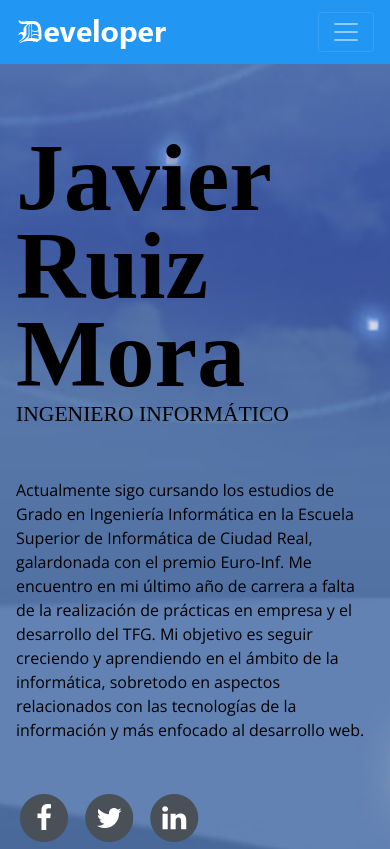
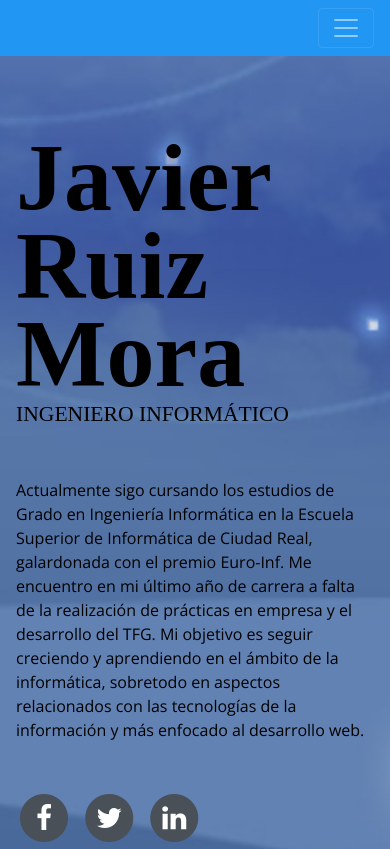
Before and after one commit to javierruizmora/javierruizmora, a plain HTML site: page index.html in a window 390 px wide. Shown: the top 849 px of the page. Drawn offline with nearby package versions, Linux system fonts and the light colour scheme; a web font is replaced by a local one.

Commit message:
Update index.html

```diff
--- a/index.html
+++ b/index.html
@@ -17,7 +17,6 @@ License URL: https://creativecommons.org/licenses/by/4.0/
     <meta name="description" content="">
     <meta name="author" content="">
 
-    <link rel="shortcut icon" href="img/favicon.ico">
     <title>Javier Ruiz Mora</title>
 
     <!-- Global stylesheets -->
@@ -34,7 +33,6 @@ License URL: https://creativecommons.org/licenses/by/4.0/
 
     <nav class="navbar navbar-expand-lg navbar-dark bg-primary fixed-top" id="sideNav">
       <a class="navbar-brand js-scroll-trigger" href="#page-top">
-        <span class="d-block d-lg-none  mx-0 px-0"><img src="img/logo-white.png" alt="" class="img-fluid"></span>
         <span class="d-none d-lg-block">
           <img class="img-fluid img-profile rounded-circle mx-auto mb-2" src="img/2.jpg" alt="">
         </span>
```
